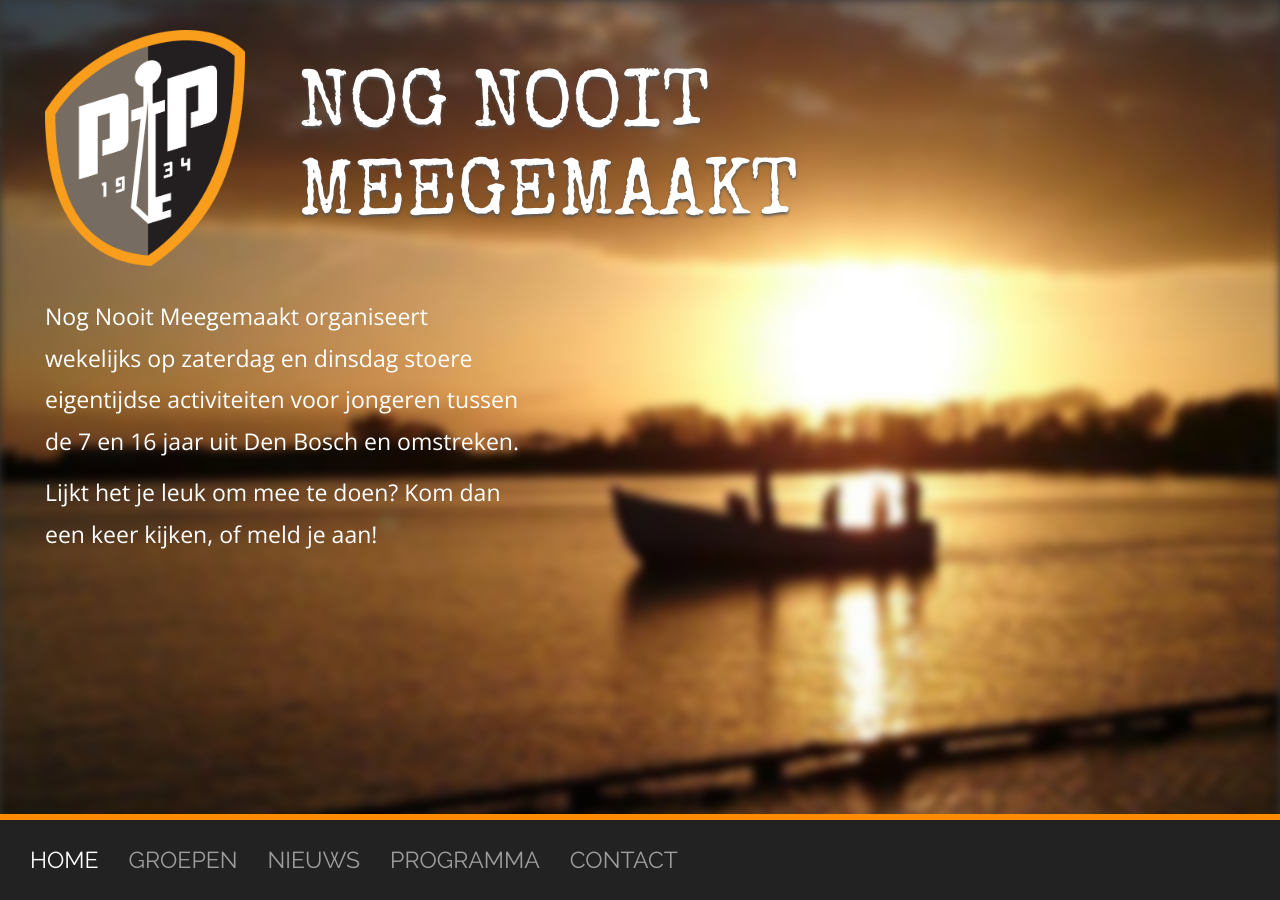
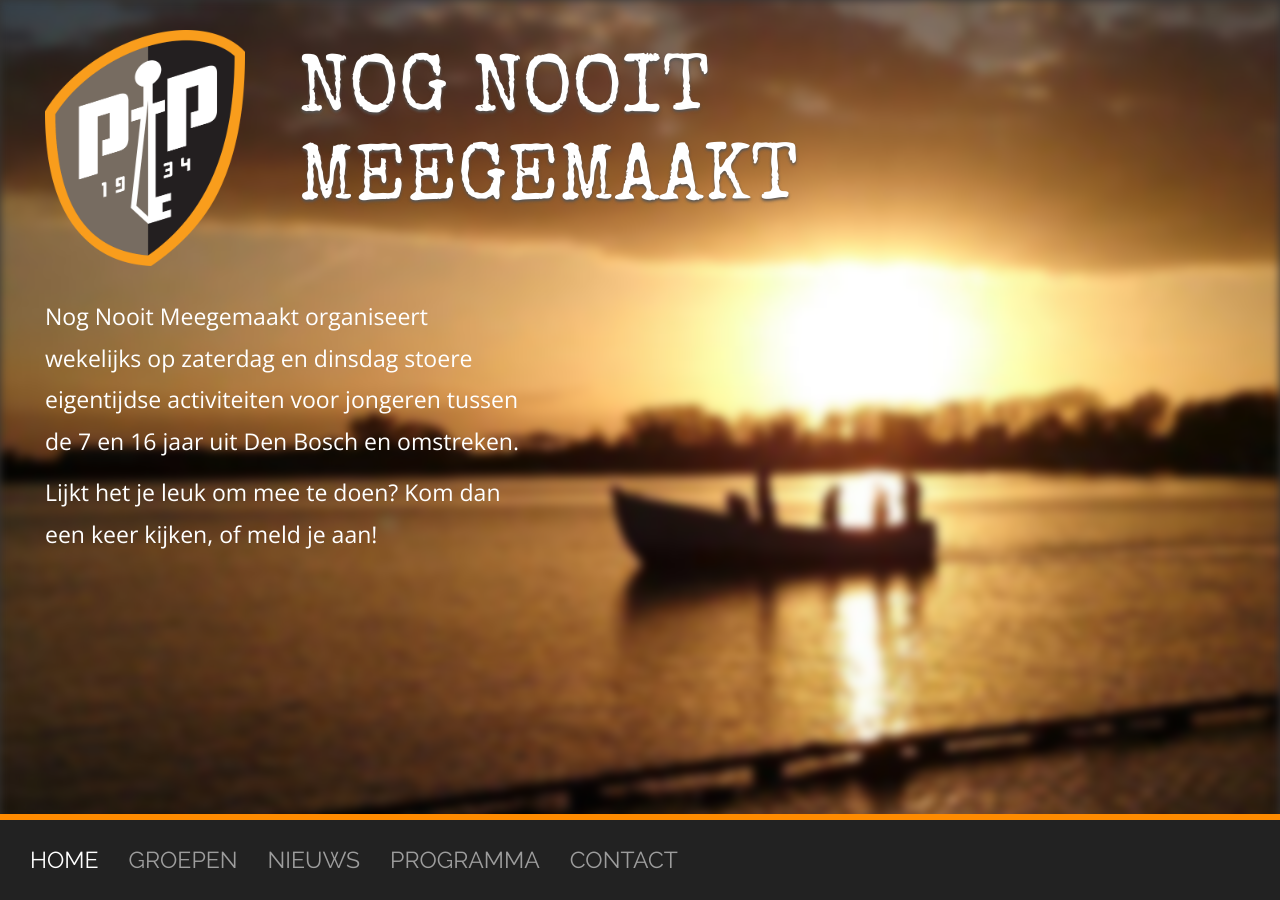
Before and after one commit to nognooitmeegemaakt/website, a Jekyll site: the page built from index.html, in a window 1280 px wide. Built offline with Jekyll 4.4.1, drawn with Linux system fonts in a browser that asks for light colours; some web fonts are replaced.

Commit message:
Tweak sizing of header.

```diff
--- a/_sass/scale.scss
+++ b/_sass/scale.scss
@@ -32,7 +32,7 @@
   }
 
   @media #{$mq-large} {
-    font-size: 3em;
+    font-size: 4em;
   }
 }
 
--- a/_sass/theme.scss
+++ b/_sass/theme.scss
@@ -125,9 +125,7 @@
 }
 
 .header h1 {
-  /*font-size: 72px;*/
   font-weight: 500;
-  padding-top: 15px;
   text-shadow: 0px 2px 3px #555;
   font-family: "Crackhouse", "Special Elite", "Open Sans", "Helvetica Neue", Helvetica, Arial, sans-serif;
 }
@@ -391,6 +389,10 @@
         Contact Page.
    *************************** */
 
+.contact-info h2 {
+  font-weight: bold;
+}
+
 .contact-maps {
   margin: -2em;
   margin-top: 2em;
@@ -398,7 +400,9 @@
 }
 
 .contact-mails tr > td:first-of-type {
-  padding-right: 1em;
+  @media #{$mq-medium} {
+    padding-right: 1em;
+  }
 }
 
 @media (max-width: 768px) {
```
